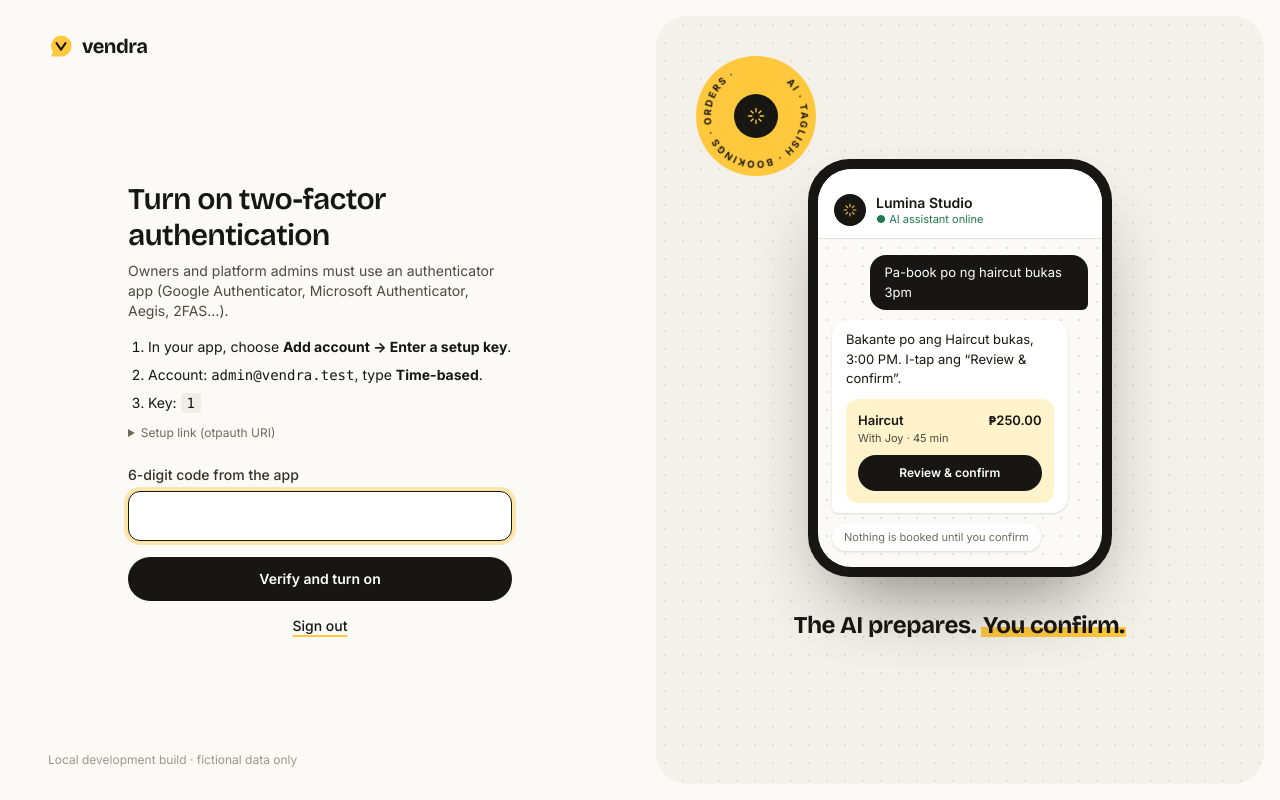
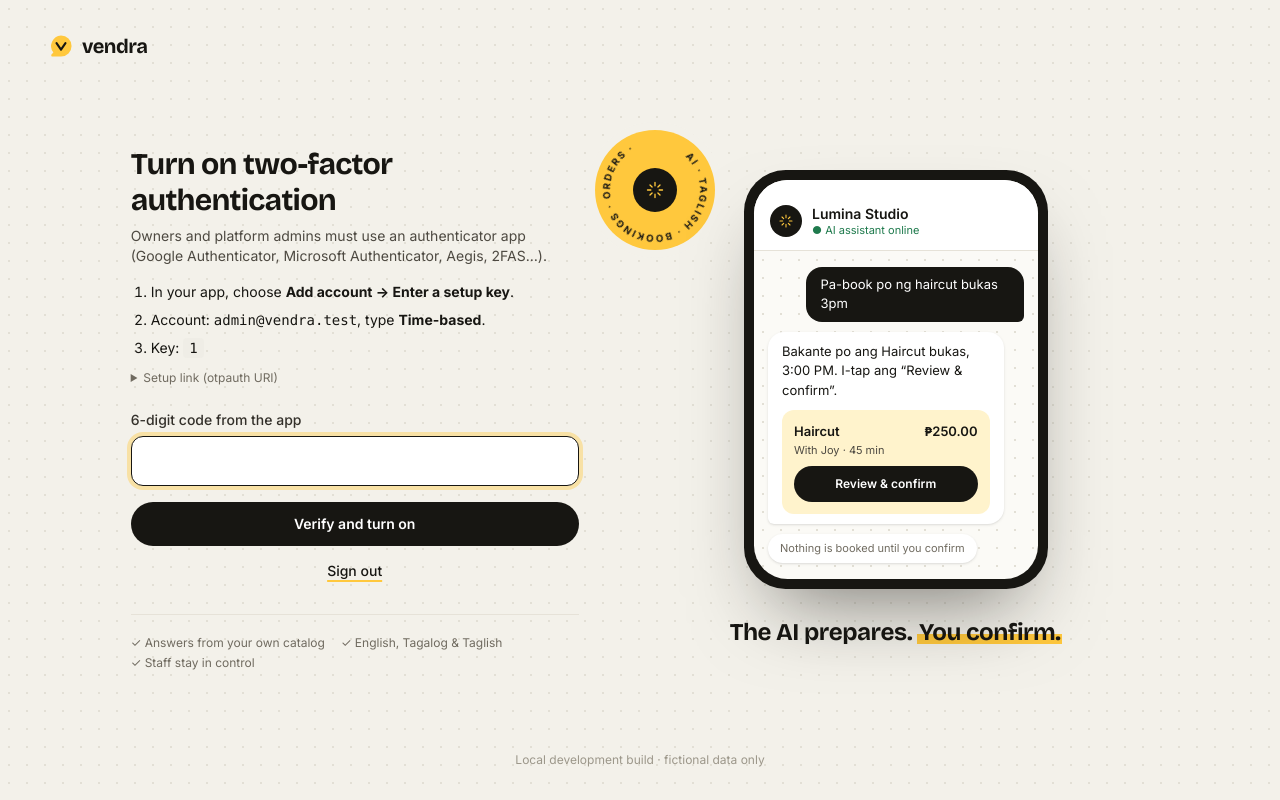
Before and after one commit to ashweak/vendra, a Laravel app: page /mfa/setup in a window 1280 px wide. Run offline with Laravel 12, Linux system fonts and the light colour scheme; the visitor is signed in with stand-in values (Sample User, id 1); data comes from the database, SQL or seed files in the repository.

Commit message:
Auth pages: form and preview combined on one background
Co-Authored-By: Claude Opus 5.5 <noreply@anthropic.com>
Claude-Session: https://claude.ai/code/session_01Py1rjY5bqpvvzrjDEHGtmS

```diff
--- a/resources/views/auth/login.blade.php
+++ b/resources/views/auth/login.blade.php
@@ -1,7 +1,7 @@
 @extends('layouts.guest')
 @section('title', 'Sign in')
 @section('content')
-<h1 class="text-3xl font-semibold tracking-tight">Sign in</h1>
+<h1 class="font-display text-3xl font-bold tracking-tight">Sign in</h1>
 <form method="POST" action="{{ route('login') }}" class="mt-6 space-y-4">
     @csrf
     <div><label class="label" for="email">Email</label><input id="email" type="email" name="email" class="input" value="{{ old('email') }}" required autofocus autocomplete="username"></div>
--- a/resources/views/auth/mfa-challenge.blade.php
+++ b/resources/views/auth/mfa-challenge.blade.php
@@ -1,7 +1,7 @@
 @extends('layouts.guest')
 @section('title', 'Two-factor authentication')
 @section('content')
-<h1 class="text-3xl font-semibold tracking-tight">Enter your code</h1>
+<h1 class="font-display text-3xl font-bold tracking-tight">Enter your code</h1>
 <p class="mt-1 text-sm text-ink-600">Open your authenticator app and enter the 6-digit code for Vendra.</p>
 <form method="POST" action="{{ route('mfa.challenge') }}" class="mt-6 space-y-4">
     @csrf
--- a/resources/views/auth/mfa-setup.blade.php
+++ b/resources/views/auth/mfa-setup.blade.php
@@ -1,7 +1,7 @@
 @extends('layouts.guest')
 @section('title', 'Set up two-factor authentication')
 @section('content')
-<h1 class="text-3xl font-semibold tracking-tight">Turn on two-factor authentication</h1>
+<h1 class="font-display text-3xl font-bold tracking-tight">Turn on two-factor authentication</h1>
 <p class="mt-2 text-sm text-ink-600">Owners and platform admins must use an authenticator app (Google Authenticator, Microsoft Authenticator, Aegis, 2FAS…).</p>
 <ol class="mt-4 list-decimal space-y-2 pl-5 text-sm">
     <li>In your app, choose <strong>Add account → Enter a setup key</strong>.</li>
--- a/resources/views/layouts/guest.blade.php
+++ b/resources/views/layouts/guest.blade.php
@@ -1,20 +1,21 @@
 @extends('layouts.base')
 @section('body')
-<div class="grid min-h-full lg:grid-cols-2">
-    <div class="flex flex-col px-6 py-8 sm:px-12">
-        <a href="{{ route('landing') }}" class="self-start"><x-logo /></a>
-        <div class="mx-auto flex w-full max-w-sm flex-1 flex-col justify-center py-12">
+<div class="dots flex min-h-dvh flex-col bg-tile px-6 py-8 sm:px-12">
+    <a href="{{ route('landing') }}" class="self-start"><x-logo /></a>
+    <div class="mx-auto flex w-full max-w-5xl flex-1 items-center justify-center gap-16 py-12">
+        <div class="w-full max-w-md">
             <x-flash />
             @yield('content')
+            <div class="mt-8 border-t border-line pt-5">
+                <p class="flex flex-wrap gap-x-4 gap-y-1 text-xs text-ink-500"><span>✓ Answers from your own catalog</span><span>✓ English, Tagalog &amp; Taglish</span><span>✓ Staff stay in control</span></p>
+            </div>
         </div>
-        <p class="text-xs text-ink-400">Local development build · fictional data only</p>
-    </div>
-    <div class="hidden p-4 lg:block">
-        <div class="dots relative flex h-full min-h-[36rem] flex-col items-center justify-center rounded-[32px] bg-tile p-10">
-            <x-sticker class="absolute top-10 left-10" uid="guest" />
+        <div class="relative hidden shrink-0 flex-col items-center lg:flex" aria-hidden="true">
+            <x-sticker class="absolute -top-10 -left-12 hidden ring-8 ring-tile lg:inline-flex" uid="guest" />
             <x-phone-chat />
-            <p class="mt-8 max-w-sm text-center font-display text-2xl font-bold">The AI prepares. <span class="mark">You confirm.</span></p>
+            <p class="mt-7 max-w-sm text-center font-display text-2xl font-bold leading-tight">The AI prepares. <span class="mark">You confirm.</span></p>
         </div>
     </div>
+    <p class="text-center text-xs text-ink-400">{{ config('vendra.public_demo') ? 'Public demo · fictional data only' : 'Local development build · fictional data only' }}</p>
 </div>
 @endsection
--- a/resources/views/onboarding/business.blade.php
+++ b/resources/views/onboarding/business.blade.php
@@ -2,7 +2,7 @@
 @section('title', 'Set up your business')
 @section('content')
 <p class="text-xs font-semibold uppercase tracking-wide text-ink-700">Step 1</p>
-<h1 class="text-3xl font-semibold tracking-tight">Tell us about your business</h1>
+<h1 class="font-display text-3xl font-bold tracking-tight">Tell us about your business</h1>
 <p class="mt-1 text-sm text-ink-600">Pick the closest category — it pre-fills modules you can change later.</p>
 <form method="POST" action="{{ route('onboarding.business') }}" class="mt-6 space-y-4">
     @csrf
--- a/scripts/screenshots.mjs
+++ b/scripts/screenshots.mjs
@@ -28,6 +28,8 @@ let page = await ctx.newPage();
 const errors = [];
 page.on('pageerror', e => errors.push(String(e)));
 await page.goto(BASE); await shot(page, '01-landing');
+await page.goto(`${BASE}/register`); await shot(page, '01b-register', false);
+await page.goto(`${BASE}/login`); await shot(page, '01c-login', false);
 await page.goto(`${BASE}/b/lumina-studio`); await shot(page, '02-public-home');
 
 await page.goto(`${BASE}/b/lumina-studio/book`);
```
Also changed, not shown: resources/views/auth/register.blade.php (+5 -3 lines), public/css/vendra.css.
